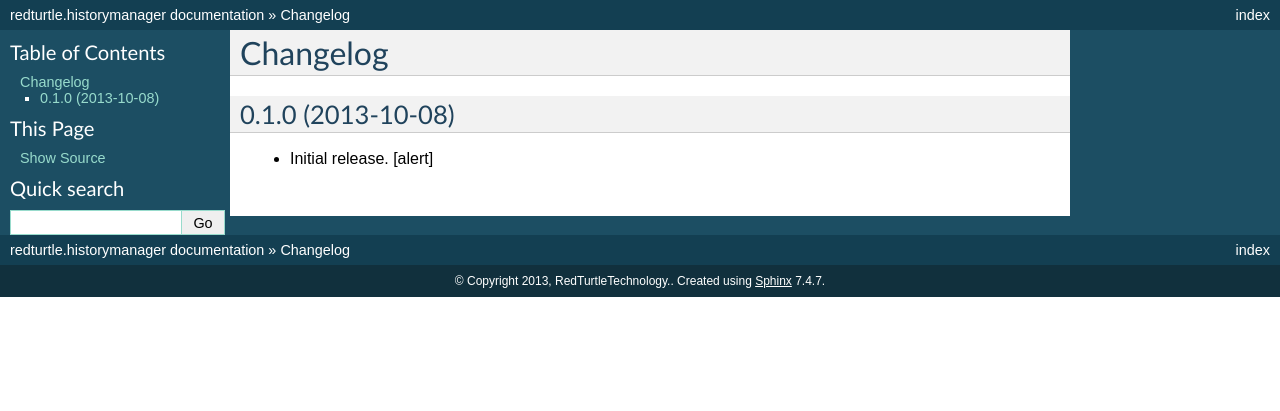
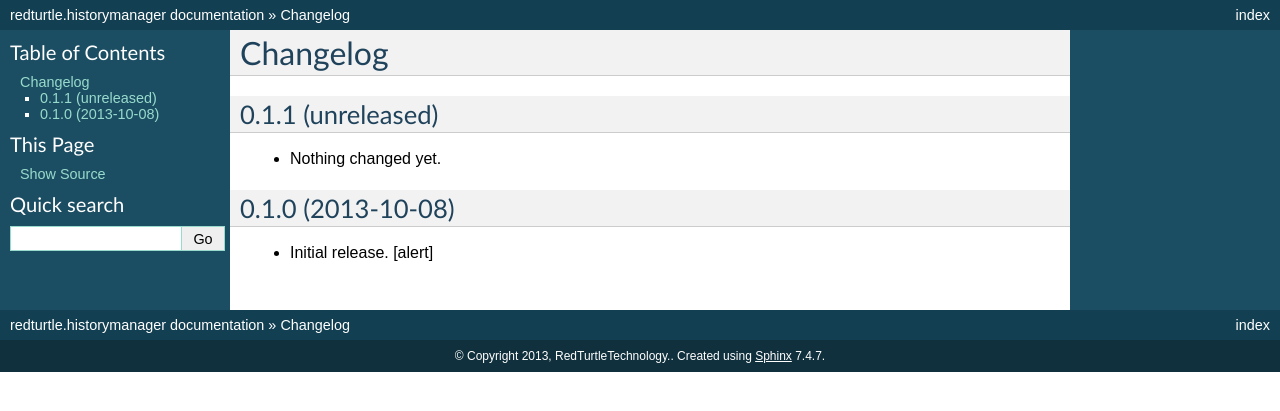
Before and after one commit to RedTurtle/redturtle.historymanager, a Sphinx documentation site: the page built from docs/CHANGELOG.rst, in a window 1280 px wide. Shown: the top 411 px of the page. Built offline with Sphinx 7.4.7, drawn with Linux system fonts in a browser that asks for light colours.

Commit message:
Back to development: 0.1.1

```diff
--- a/docs/CHANGELOG.rst
+++ b/docs/CHANGELOG.rst
@@ -1,5 +1,11 @@
 Changelog
 =========
+
+
+0.1.1 (unreleased)
+------------------
+
+- Nothing changed yet.
 
 
 0.1.0 (2013-10-08)
--- a/setup.py
+++ b/setup.py
@@ -16,7 +16,7 @@ long_description = \
 
 setup(
     name='redturtle.historymanager',
-    version='0.1.0',
+    version='0.1.1.dev0',
     description="RedTurtle History Manager",
     long_description=long_description,
     # Get more from http://pypi.python.org/pypi?%3Aaction=list_classifiers
```
